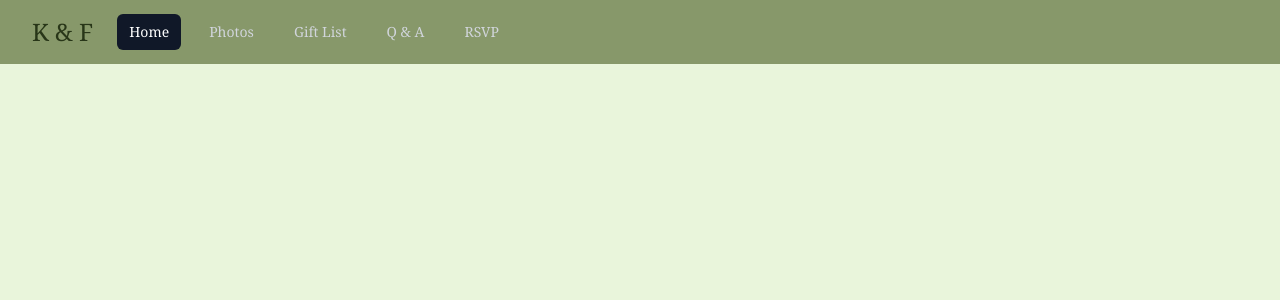
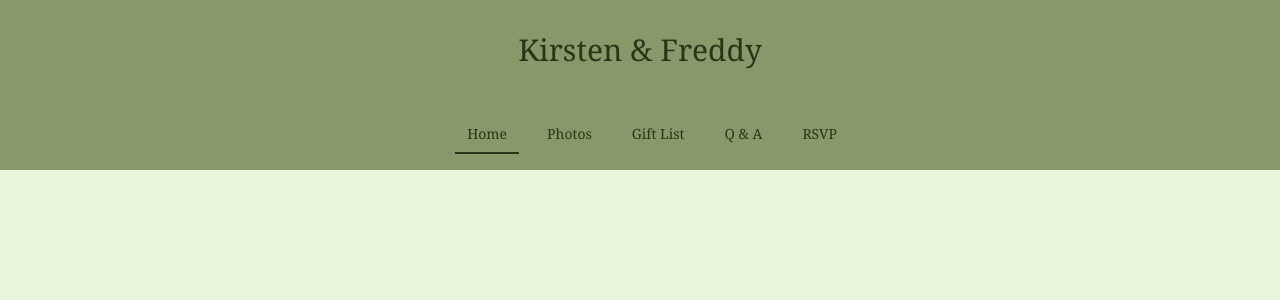
Before and after one commit to FreddyJRC/invitacion, a React (Vite) app: page / in a window 1280 px wide. Shown: the top 300 px of the page. Built offline with nearby package versions, Linux system fonts and the light colour scheme.

Commit message:
feat: update desktop menu

```diff
--- a/src/App.tsx
+++ b/src/App.tsx
@@ -17,7 +17,7 @@ export default function AppTemplate() {
   return (
     <Disclosure as="nav" className="bg-olive-400">
       <div className="mx-auto max-w-7xl px-2 sm:px-6 lg:px-8">
-        <div className="relative flex h-16 items-center justify-between">
+        <div className="relative flex h-16 sm:h-auto items-center justify-between">
           <div className="absolute inset-y-0 left-0 flex items-center sm:hidden">
             {/* Mobile menu button*/}
             <DisclosureButton className="group relative inline-flex items-center justify-center rounded-md p-2 text-olive-dark hover:bg-gray-700 hover:text-white focus:ring-2 focus:ring-white focus:outline-hidden focus:ring-inset">
@@ -27,16 +27,12 @@ export default function AppTemplate() {
               <XMarkIcon aria-hidden="true" className="hidden size-6 group-data-open:block" />
             </DisclosureButton>
           </div>
-          <div className="flex flex-1 items-center justify-center sm:items-stretch sm:justify-start text-olive-dark font-serif text-2xl">
-            <div className="flex shrink-0 items-center">
-              {/* <img
-                alt="Your Company"
-                src="https://tailwindcss.com/plus-assets/img/logos/mark.svg?color=indigo&shade=500"
-                className="h-8 w-auto"
-              /> */}
-              K & F
+          <div className="flex flex-1 sm:flex-col items-center justify-center text-olive-dark font-serif text-2xl sm:text-3xl">
+            <div className="flex shrink-0 items-center sm:py-8">
+              <div className='sm:hidden'>K & F</div>
+              <div className='hidden sm:block'>Kirsten & Freddy</div>
             </div>
-            <div className="hidden sm:ml-6 sm:block">
+            <div className="hidden sm:ml-6 sm:block sm:py-4">
               <div className="flex space-x-4">
                 {navigation.map((item) => (
                   <a
@@ -44,8 +40,8 @@ export default function AppTemplate() {
                     href={item.href}
                     aria-current={item.current ? 'page' : undefined}
                     className={classNames(
-                      item.current ? 'bg-gray-900 text-white' : 'text-gray-300 hover:bg-gray-700 hover:text-white',
-                      'rounded-md px-3 py-2 text-sm font-medium',
+                      item.current ? 'border-b-2 border-olive-dark text-olive-dark' : 'hover:border-b-2 hover:border-olive',
+                      'rounded-none px-3 py-2 text-sm font-medium',
                     )}
                   >
                     {item.name}
@@ -67,7 +63,7 @@ export default function AppTemplate() {
               aria-current={item.current ? 'page' : undefined}
               className={classNames(
                 item.current ? 'border-b-2 border-olive-dark' : 'hover:bg-gray-700 hover:text-white',
-                'flex shrink-0 items-center rounded-md px-3 py-1 my-5 font-medium rounded-none',
+                'flex shrink-0 items-center px-3 py-1 my-5 font-medium rounded-none',
               )}
             >
               {item.name}
```
